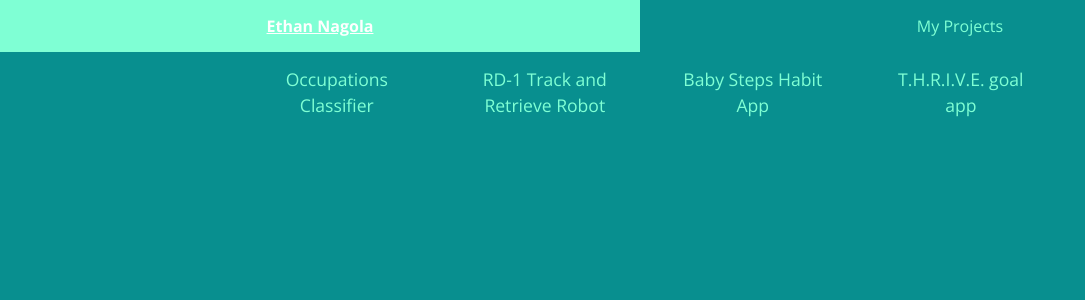
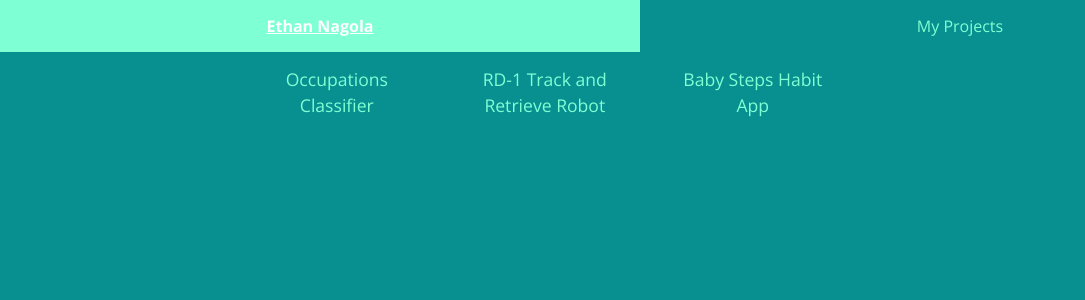
Before and after one commit to enagola/web, a Jekyll site: the page built from docs/projects.md, in a window 1280 px wide. Shown: the top 300 px of the page, without its empty margins (0-1085 px from the left). Built offline with Jekyll 4.4.1, drawn with Linux system fonts in a browser that asks for light colours.

Commit message:
Update projects.md

```diff
--- a/docs/projects.md
+++ b/docs/projects.md
@@ -9,7 +9,6 @@ pageheader: page-header-about
   <li class="nav_li" style="display: inline;padding-left:1em;width: 25%;"><a class="nav_a" onclick="toggleNav('1')" id='1'>Occupations Classifier</a></li>
   <li class="nav_li" style="display: inline;padding-left:1em;width: 25%;"><a class="nav_a" onclick="toggleNav('2')" id='2'>RD-1 Track and Retrieve Robot</a></li>
   <li class="nav_li" style="display: inline;padding-left:1em;width: 25%;"><a class="nav_a" onclick="toggleNav('3')" id='3'>Baby Steps Habit App</a></li>
-  <li class="nav_li" style="display: inline;padding-left:1em;width: 25%;"><a class="nav_a" onclick="toggleNav('4')" id='4'>T.H.R.I.V.E. goal app</a></li>
 </ul>
 
 
```
